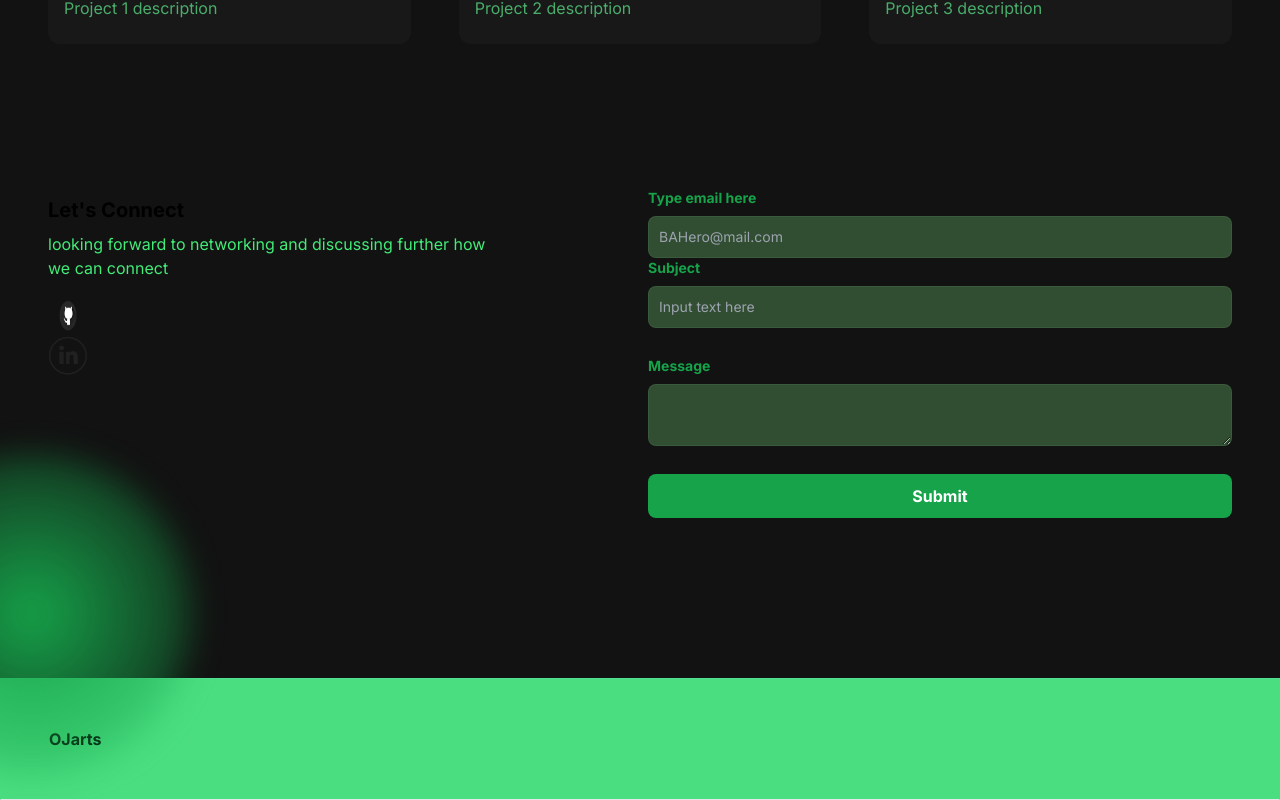
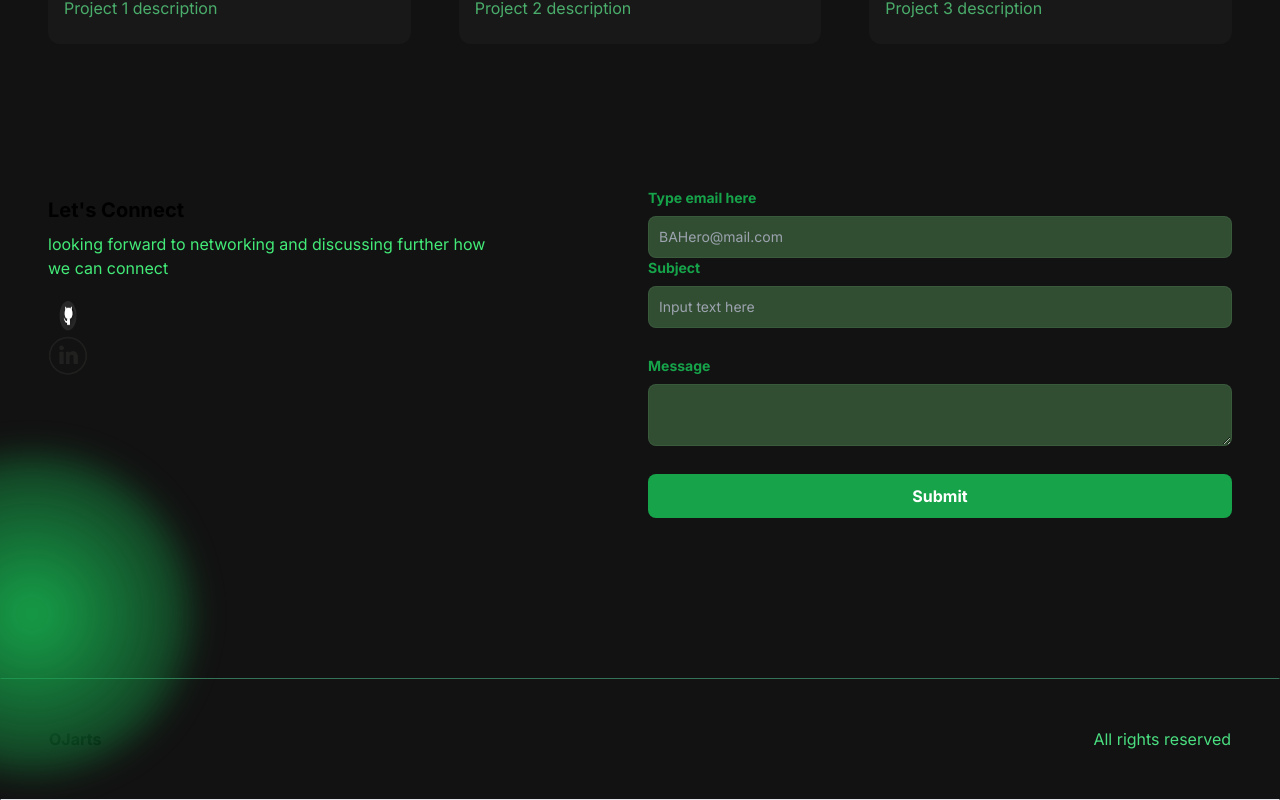
Before and after one commit to OlebogengBogopane/devresume, a Next.js app in the folder ole-portfolio/: page / in a window 1280 px wide. Shown: the part 1649-2449 px from the top of the page. Built offline with nearby package versions, Linux system fonts and the light colour scheme.

Commit message:
remove  bg color

```diff
--- a/ole-portfolio/src/app/components/Footer.jsx
+++ b/ole-portfolio/src/app/components/Footer.jsx
@@ -2,7 +2,7 @@ import React from 'react'
 
 const Footer = () => {
   return (
-    <footer className='footer border border-t-[#59e0a378] border-l-transparent border-r-transparent bg-green-400'>
+    <footer className='footer border border-t-[#59e0a378] border-l-transparent border-r-transparent '>
         <div className='container p-12 lg:p-12 flex justify-between ' >
         <span className='font-bold '>OJarts</span>
         <p className='text-green-400'>All rights reserved</p>
```
